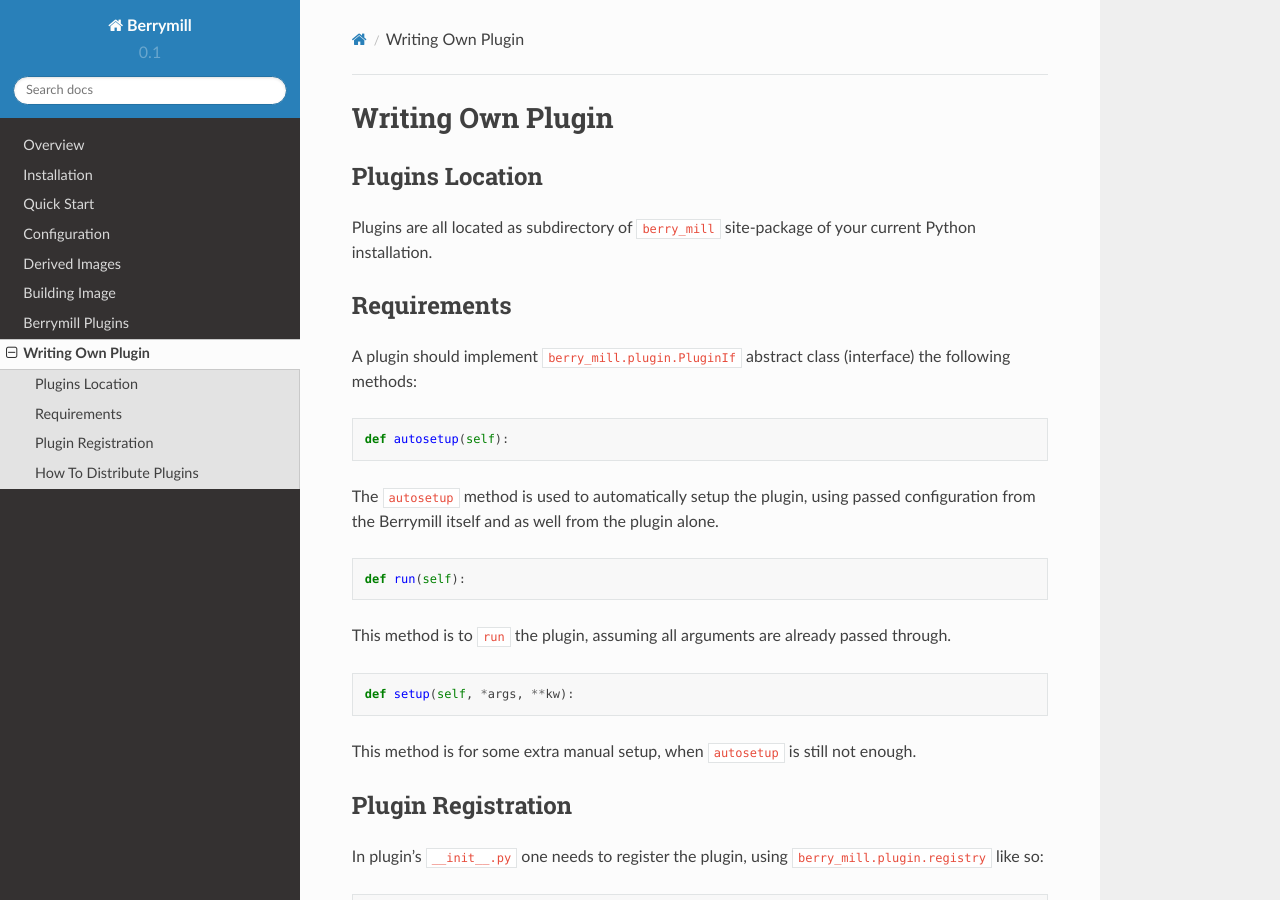
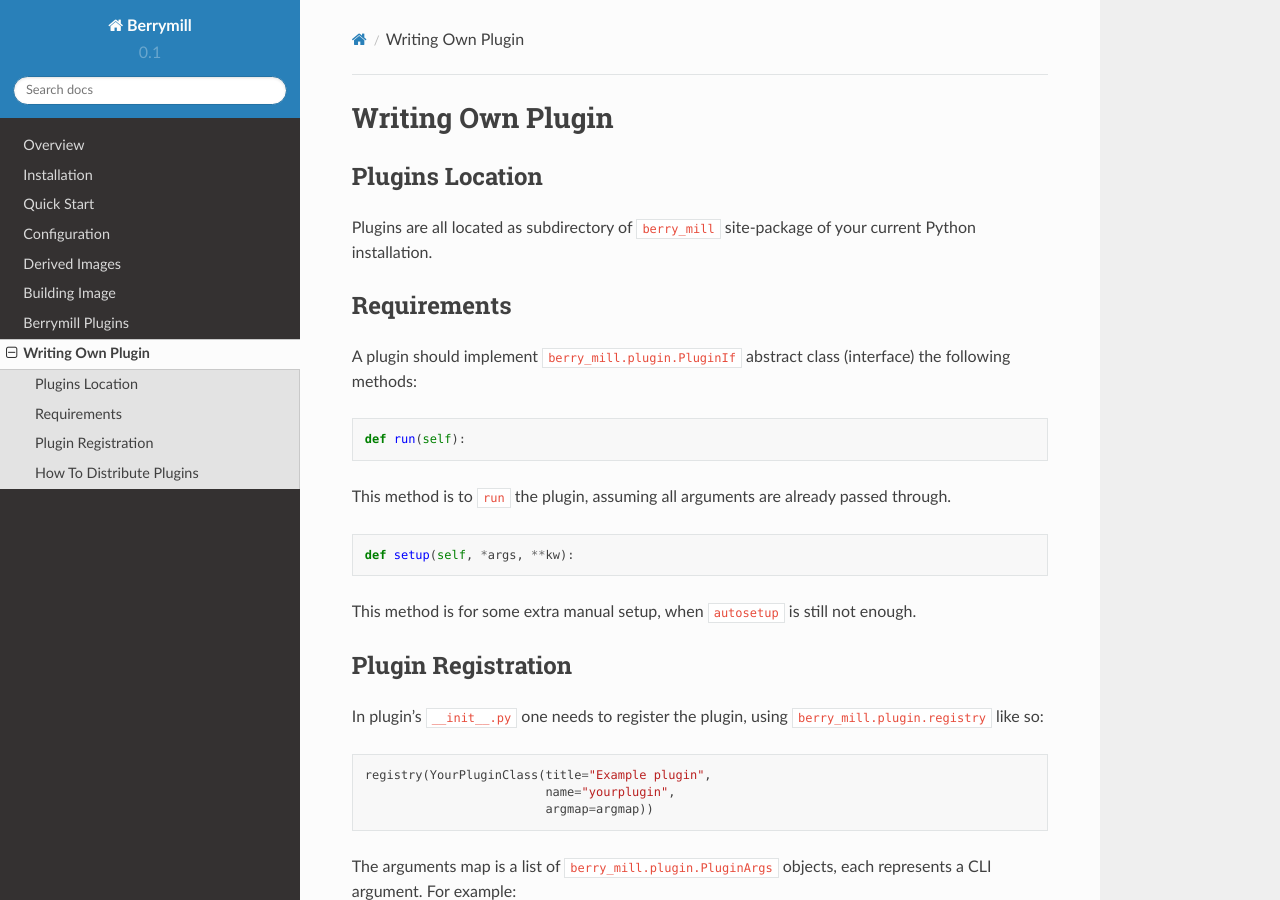
Before and after one commit to isbm/berrymill, a Sphinx documentation site: the page built from doc/source/writingplugins.rst, in a window 1280 px wide and 900 px high. Built offline with Sphinx 7.4.7 and the Read the Docs theme 2.0.0, drawn with Linux system fonts in a browser that asks for light colours.

Commit message:
remove autosetup from documentation

```diff
--- a/doc/source/writingplugins.rst
+++ b/doc/source/writingplugins.rst
@@ -10,12 +10,6 @@
 ------------
 
 A plugin should implement ``berry_mill.plugin.PluginIf`` abstract class (interface) the following methods:
-
-.. code-block:: python
-
-    def autosetup(self):
-
-The ``autosetup`` method is used to automatically setup the plugin, using passed configuration from the Berrymill itself and as well from the plugin alone.
 
 .. code-block:: python
 
```
